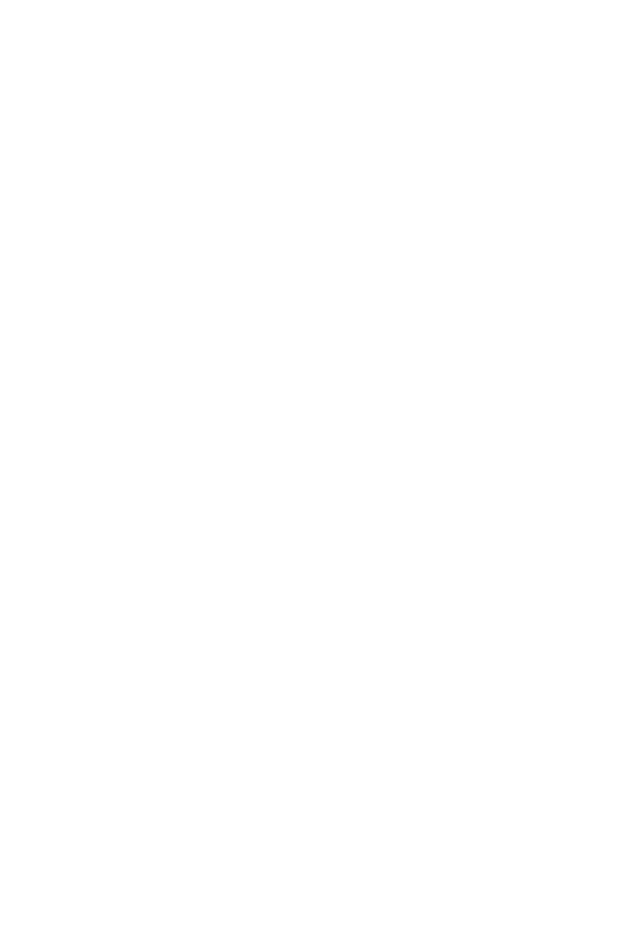
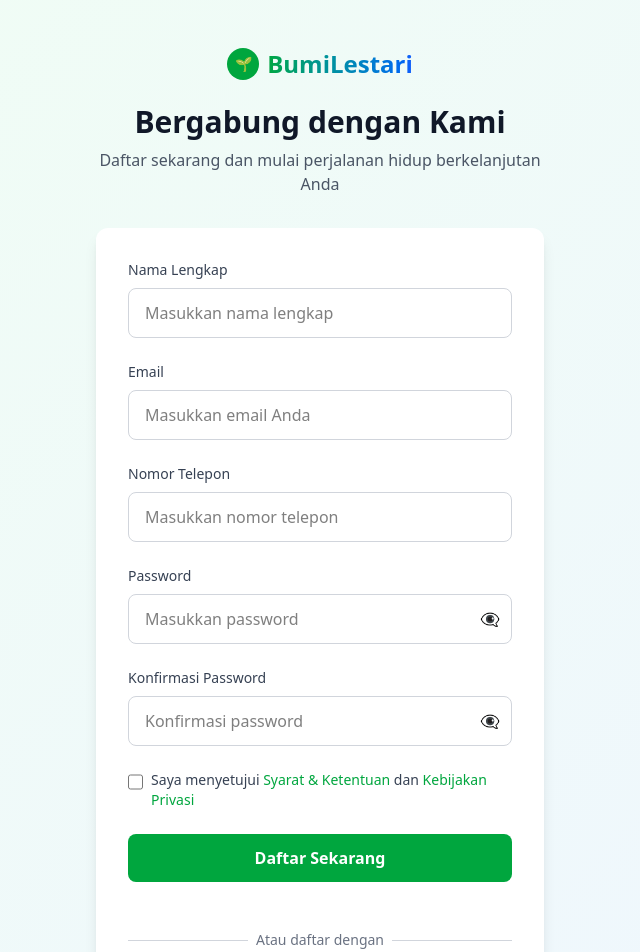
Before and after one commit to M-Aidil-Fitrah/BumiLestari, a React (Vite) app: page /register in a window 1280 px wide. Before the commit this address had no page. Shown: the top 952 px of the page, without its empty margins (320-960 px from the left). Before the commit the page ends 800 px from the top, so only its background shows below. Built offline with nearby package versions, Linux system fonts and the light colour scheme.

Commit message:
feat: add register

```diff
--- a/src/App.tsx
+++ b/src/App.tsx
@@ -4,6 +4,7 @@
 import ProductDetailPage from './pages/ProductDetailPage';
 import PaymentPage from './pages/PaymentPage';
 import LoginPage from './pages/LoginPage';
+import RegisterPage from './pages/RegisterPage';
 
 function App() {
   return (
@@ -14,6 +15,7 @@
         <Route path="/marketplace/product/:id" element={<ProductDetailPage />} />
         <Route path="/payment" element={<PaymentPage />} />
         <Route path="/login" element={<LoginPage />} />
+        <Route path="/register" element={<RegisterPage />} />
       </Routes>
     </Router>
   );
--- a/src/pages/RegisterPage.tsx
+++ b/src/pages/RegisterPage.tsx
@@ -0,0 +1,253 @@
+import { useState } from 'react';
+import { Link, useNavigate } from 'react-router-dom';
+
+const RegisterPage = () => {
+  const navigate = useNavigate();
+  const [formData, setFormData] = useState({
+    fullName: '',
+    email: '',
+    password: '',
+    confirmPassword: '',
+    phone: '',
+    acceptTerms: false
+  });
+  const [showPassword, setShowPassword] = useState(false);
+  const [showConfirmPassword, setShowConfirmPassword] = useState(false);
+
+  const handleInputChange = (e: React.ChangeEvent<HTMLInputElement>) => {
+    const { name, value, type, checked } = e.target;
+    setFormData(prev => ({
+      ...prev,
+      [name]: type === 'checkbox' ? checked : value
+    }));
+  };
+
+  const handleSubmit = (e: React.FormEvent) => {
+    e.preventDefault();
+
+    // Validasi password
+    if (formData.password !== formData.confirmPassword) {
+      alert('Password tidak cocok!');
+      return;
+    }
+
+    if (!formData.acceptTerms) {
+      alert('Harap setujui syarat dan ketentuan!');
+      return;
+    }
+
+    // Static register - untuk demo sementara
+    console.log('Register attempt:', formData);
+    alert('Pendaftaran berhasil! (Demo)');
+    navigate('/login');
+  };
+
+  return (
+    <div className="min-h-screen bg-gradient-to-br from-green-50 to-blue-50 flex items-center justify-center py-12 px-4 sm:px-6 lg:px-8">
+      <div className="max-w-md w-full space-y-8">
+        {/* Header */}
+        <div className="text-center">
+          <Link to="/" className="inline-block">
+            <div className="flex items-center justify-center space-x-2 mb-6">
+              <div className="w-8 h-8 bg-green-600 rounded-full flex items-center justify-center">
+                <span className="text-white font-bold text-sm">🌱</span>
+              </div>
+              <span className="text-2xl font-bold bg-gradient-to-r from-green-600 to-blue-600 bg-clip-text text-transparent">
+                BumiLestari
+              </span>
+            </div>
+          </Link>
+          <h2 className="text-3xl font-bold text-gray-900 mb-2">
+            Bergabung dengan Kami
+          </h2>
+          <p className="text-gray-600">
+            Daftar sekarang dan mulai perjalanan hidup berkelanjutan Anda
+          </p>
+        </div>
+
+        {/* Register Form */}
+        <div className="bg-white rounded-xl shadow-lg p-8">
+          <form className="space-y-6" onSubmit={handleSubmit}>
+            {/* Full Name Field */}
+            <div>
+              <label htmlFor="fullName" className="block text-sm font-medium text-gray-700 mb-2">
+                Nama Lengkap
+              </label>
+              <input
+                id="fullName"
+                name="fullName"
+                type="text"
+                required
+                value={formData.fullName}
+                onChange={handleInputChange}
+                className="w-full px-4 py-3 border border-gray-300 rounded-lg focus:ring-2 focus:ring-green-500 focus:border-green-500 transition-colors"
+                placeholder="Masukkan nama lengkap"
+              />
+            </div>
+
+            {/* Email Field */}
+            <div>
+              <label htmlFor="email" className="block text-sm font-medium text-gray-700 mb-2">
+                Email
+              </label>
+              <input
+                id="email"
+                name="email"
+                type="email"
+                required
+                value={formData.email}
+                onChange={handleInputChange}
+                className="w-full px-4 py-3 border border-gray-300 rounded-lg focus:ring-2 focus:ring-green-500 focus:border-green-500 transition-colors"
+                placeholder="Masukkan email Anda"
+              />
+            </div>
+
+            {/* Phone Field */}
+            <div>
+              <label htmlFor="phone" className="block text-sm font-medium text-gray-700 mb-2">
+                Nomor Telepon
+              </label>
+              <input
+                id="phone"
+                name="phone"
+                type="tel"
+                required
+                value={formData.phone}
+                onChange={handleInputChange}
+                className="w-full px-4 py-3 border border-gray-300 rounded-lg focus:ring-2 focus:ring-green-500 focus:border-green-500 transition-colors"
+                placeholder="Masukkan nomor telepon"
+              />
+            </div>
+
+            {/* Password Field */}
+            <div>
+              <label htmlFor="password" className="block text-sm font-medium text-gray-700 mb-2">
+                Password
+              </label>
+              <div className="relative">
+                <input
+                  id="password"
+                  name="password"
+                  type={showPassword ? 'text' : 'password'}
+                  required
+                  value={formData.password}
+                  onChange={handleInputChange}
+                  className="w-full px-4 py-3 pr-12 border border-gray-300 rounded-lg focus:ring-2 focus:ring-green-500 focus:border-green-500 transition-colors"
+                  placeholder="Masukkan password"
+                />
+                <button
+                  type="button"
+                  onClick={() => setShowPassword(!showPassword)}
+                  className="absolute right-3 top-1/2 transform -translate-y-1/2 text-gray-500 hover:text-gray-700"
+                >
+                  {showPassword ? '👁️' : '👁️‍🗨️'}
+                </button>
+              </div>
+            </div>
+
+            {/* Confirm Password Field */}
+            <div>
+              <label htmlFor="confirmPassword" className="block text-sm font-medium text-gray-700 mb-2">
+                Konfirmasi Password
+              </label>
+              <div className="relative">
+                <input
+                  id="confirmPassword"
+                  name="confirmPassword"
+                  type={showConfirmPassword ? 'text' : 'password'}
+                  required
+                  value={formData.confirmPassword}
+                  onChange={handleInputChange}
+                  className="w-full px-4 py-3 pr-12 border border-gray-300 rounded-lg focus:ring-2 focus:ring-green-500 focus:border-green-500 transition-colors"
+                  placeholder="Konfirmasi password"
+                />
+                <button
+                  type="button"
+                  onClick={() => setShowConfirmPassword(!showConfirmPassword)}
+                  className="absolute right-3 top-1/2 transform -translate-y-1/2 text-gray-500 hover:text-gray-700"
+                >
+                  {showConfirmPassword ? '👁️' : '👁️‍🗨️'}
+                </button>
+              </div>
+            </div>
+
+            {/* Terms & Conditions */}
+            <div className="flex items-start">
+              <input
+                id="acceptTerms"
+                name="acceptTerms"
+                type="checkbox"
+                required
+                checked={formData.acceptTerms}
+                onChange={handleInputChange}
+                className="h-4 w-4 text-green-600 focus:ring-green-500 border-gray-300 rounded mt-1"
+              />
+              <label htmlFor="acceptTerms" className="ml-2 block text-sm text-gray-700">
+                Saya menyetujui{' '}
+                <Link to="/terms" className="text-green-600 hover:underline">
+                  Syarat & Ketentuan
+                </Link>{' '}
+                dan{' '}
+                <Link to="/privacy" className="text-green-600 hover:underline">
+                  Kebijakan Privasi
+                </Link>
+              </label>
+            </div>
+
+            {/* Submit Button */}
+            <button
+              type="submit"
+              className="w-full bg-green-600 hover:bg-green-700 text-white font-semibold py-3 px-4 rounded-lg transition-colors duration-200 transform hover:scale-105"
+            >
+              Daftar Sekarang
+            </button>
+
+            {/* Social Register */}
+            <div className="mt-6">
+              <div className="relative">
+                <div className="absolute inset-0 flex items-center">
+                  <div className="w-full border-t border-gray-300" />
+                </div>
+                <div className="relative flex justify-center text-sm">
+                  <span className="px-2 bg-white text-gray-500">Atau daftar dengan</span>
+                </div>
+              </div>
+
+              <div className="mt-6 grid grid-cols-2 gap-3">
+                <button
+                  type="button"
+                  className="w-full inline-flex justify-center py-2 px-4 border border-gray-300 rounded-lg shadow-sm bg-white text-sm font-medium text-gray-500 hover:bg-gray-50"
+                >
+                  <span className="mr-2">🔍</span>
+                  Google
+                </button>
+                <button
+                  type="button"
+                  className="w-full inline-flex justify-center py-2 px-4 border border-gray-300 rounded-lg shadow-sm bg-white text-sm font-medium text-gray-500 hover:bg-gray-50"
+                >
+                  <span className="mr-2">📘</span>
+                  Facebook
+                </button>
+              </div>
+            </div>
+
+            {/* Login Link */}
+            <div className="text-center">
+              <span className="text-gray-600">Sudah punya akun? </span>
+              <Link to="/login" className="text-green-600 hover:text-green-500 font-medium">
+                Masuk di sini
+              </Link>
+            </div>
+          </form>
+        </div>
+
+        {/* Footer */}
+        <div className="text-center text-sm text-gray-500">
+          <p>Dengan mendaftar, Anda bergabung dengan komunitas peduli lingkungan BumiLestari</p>
+        </div>
+      </div>
+    </div>
+  );
+};
+
+export default RegisterPage;
```
Also changed, not shown: 1 other file (tests, documents, lock files or other folders).
